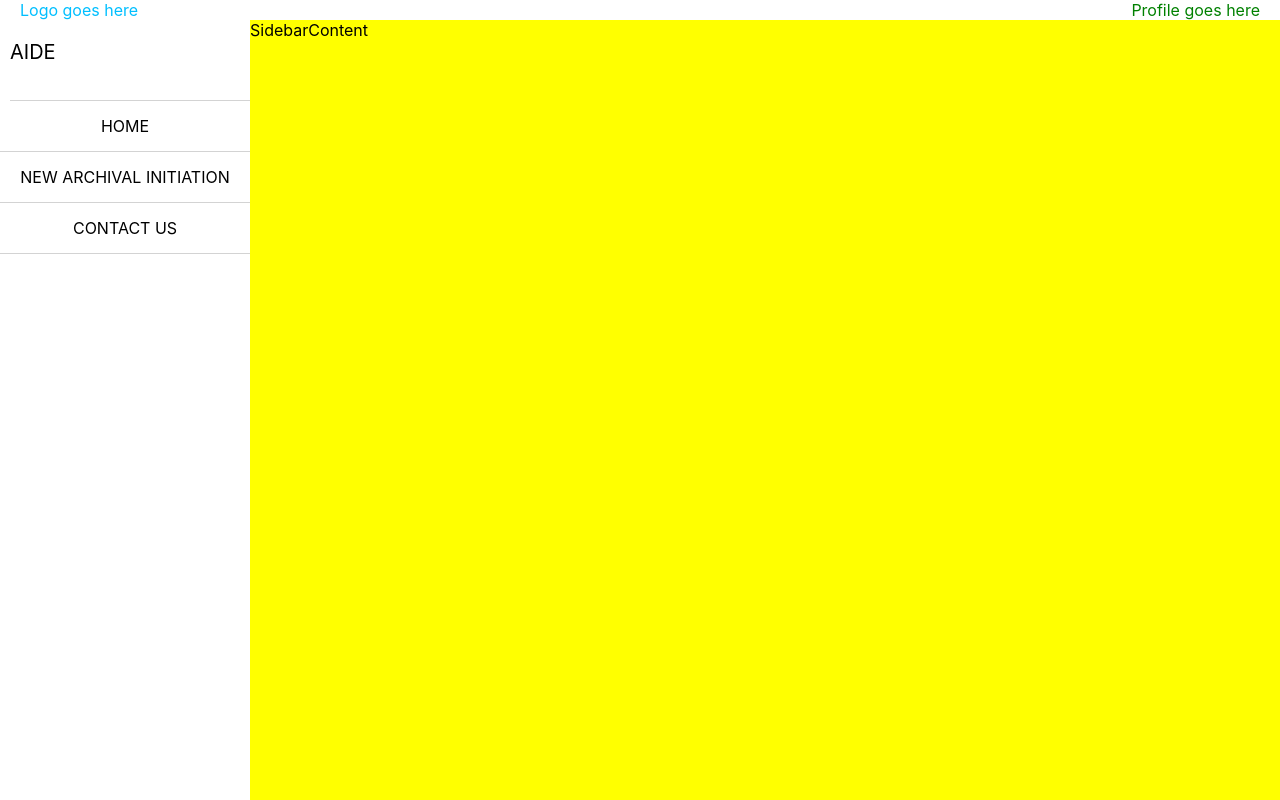
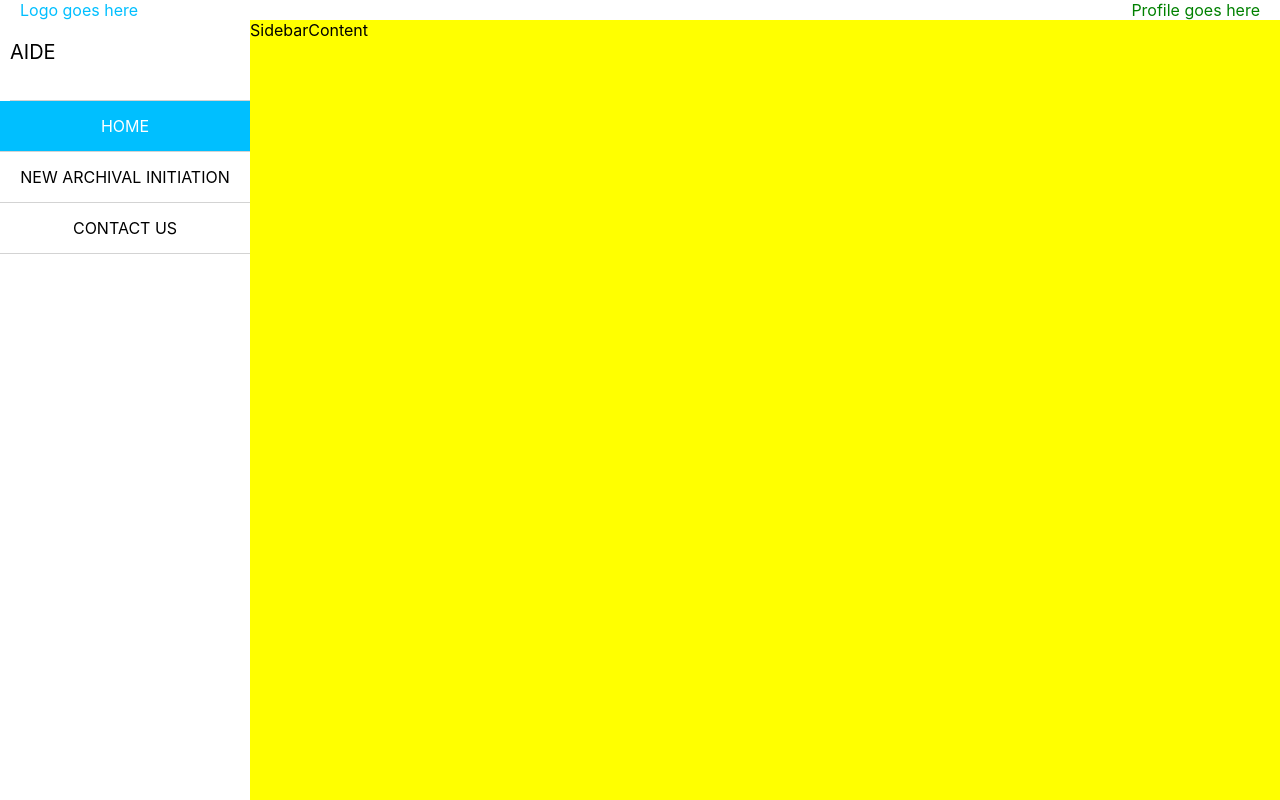
Before and after one commit to nileshkrishna/react-bios, a React (Create React App) app: page / in a window 1280 px wide. Built offline with nearby package versions, Linux system fonts and the light colour scheme.

Commit message:
Changes to highlight selected item

```diff
--- a/src/components/sidebar/SideBar.js
+++ b/src/components/sidebar/SideBar.js
@@ -1,8 +1,17 @@
+import {useCallback, useState} from 'react';
+
 const links=[{name:'home', display:'HOME'},
 {name:'new-archival-initiation', display:'NEW ARCHIVAL INITIATION'},
 {name:'contact-us', display:'CONTACT US'}];
 
 export function SideBar(){
+
+const [selectedIndex, setSelectedIndex]=useState(0);
+
+const handleClick=useCallback((index)=>{
+setSelectedIndex(index);
+},[]);
+
 return (
 <div className="sidebar">
 <div className="header">
@@ -10,15 +19,22 @@ AIDE
 </div>
 
 {
-links.map((l,index)=>(<LinkItem item={l}/>))
+links.map((l,index)=>(<LinkItem item={l} index={index} onClick={handleClick} isSelected={index===selectedIndex}/>))
 }
 
 </div>
 )
 }
 
-function LinkItem({item}){
+function LinkItem({item, index, onClick, isSelected}){
+
+const handleClick= useCallback(()=>{
+onClick(index);
+}, [index, onClick]);
+
+const className=isSelected? "link-item selected": "link-item";
+
 return (
-<div className="link-item">{item.display}</div>
+<div className={className} onClick={handleClick}>{item.display}</div>
 )
 }
--- a/src/components/sidebar/index.scss
+++ b/src/components/sidebar/index.scss
@@ -23,4 +23,9 @@ border-bottom:1px solid lightgray;
 cursor: pointer;
 }
 
+.selected{
+background-color:deepskyblue;
+color:white;
 }
+
+}
```
